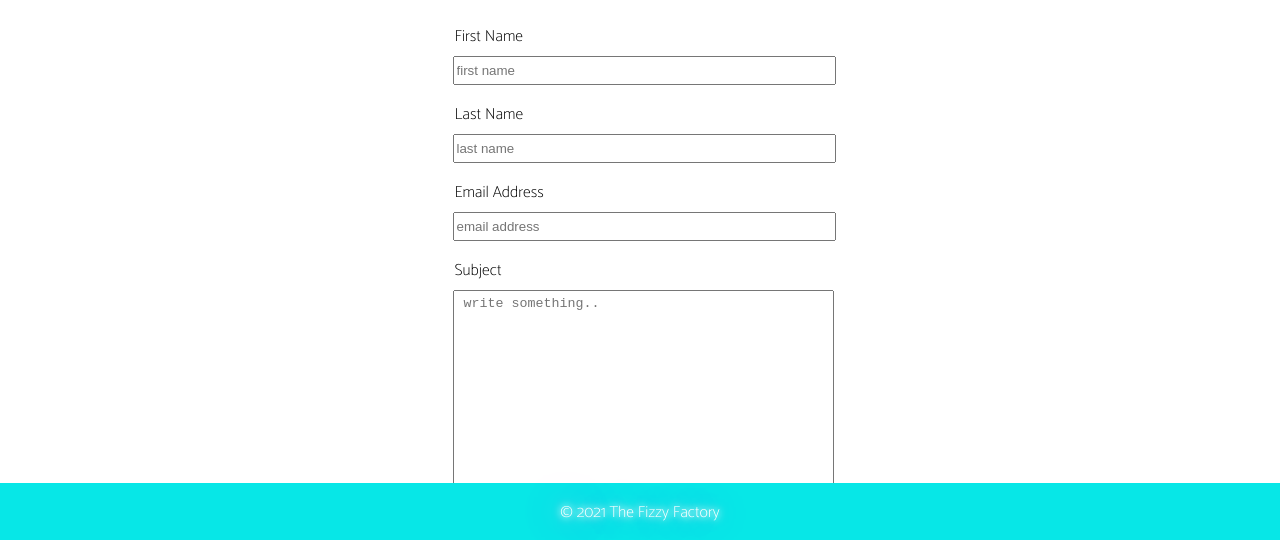
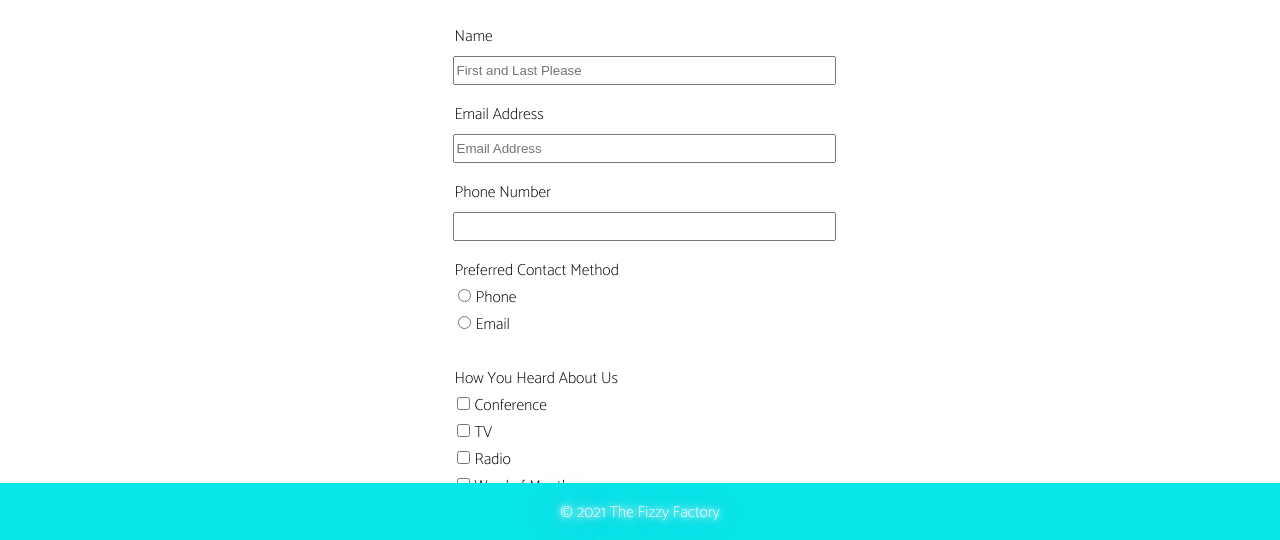
Before and after one commit to lbullen21/ecommerce, a plain HTML site: page contact.html in a window 1280 px wide. Shown: the part 258-798 px from the top of the page. Drawn offline with Linux system fonts and the light colour scheme.

Commit message:
updated search and contact pages

```diff
--- a/contact.html
+++ b/contact.html
@@ -48,17 +48,41 @@
             <h2>Contact</h2>
         </div>
         <form>
-            <label>First Name</label>
-            <input type="text" id="fname" name="firstname" placeholder="first name">
-
-            <label for="lname">Last Name</label>
-            <input type="text" id="lname" name="lastname" placeholder="last name">
+            <label>Name</label>
+            <input type="text" id="fname" name="firstname" placeholder="First and Last Please">
 
             <label >Email Address</label>
-            <input type="text" id="email" name="email" placeholder="email address">
+            <input type="text" id="email" name="email" placeholder="Email Address">
 
-            <label for="subject">Subject</label>
-            <textarea id="subject" name="subject" placeholder=" write something.." style="height:200px"></textarea>
+            <label>Phone Number</label>
+            <br>
+            <input type="tel" id="phone" name="phone" pattern="[0-9]{3}-[0-9]{3}-[0-9]{4}" required>
+            <br>
+
+            <label>Preferred Contact Method</label>
+            <br>
+            <input type="radio" value="Phone"><label>Phone</label>
+            <br>
+            <input type="radio" value="Email"><label>Email</label>
+            <br>
+            <br>
+
+            <label>How You Heard About Us</label>
+            <br>
+            <input type="checkbox"><label>Conference</label>
+            <br>
+            <input type="checkbox"><label>TV</label>
+            <br>
+            <input type="checkbox"><label>Radio</label>
+            <br>
+            <input type="checkbox"><label>Word of Mouth</label>
+            <br>
+            <input type="checkbox"><label>Other</label>
+            <br>
+            <br>
+
+            <label for="comments">Comments</label>
+            <textarea id="subject" name="subject" placeholder=" Tell us what you think.." style="height:200px"></textarea>
 
             <input type="submit" value="Submit">
         </form>
--- a/styles.css
+++ b/styles.css
@@ -96,7 +96,7 @@ a {
     /* position: relative;
     align-content: center; */
     margin: 2rem 3rem;
-    border: dotted 1px rgba(0, 0, 0, 0.459);
+    border: dotted 1px rgb(0, 0, 0, 0.495);
     border-radius: 50%;
     width: 200px;
     height: 200px;
@@ -121,7 +121,7 @@ form {
     height: 600px;
 }
 
-input[type=text], label, textarea {
+input[type=text], input[type=tel], label, textarea {
     width: 100%;
     padding: 5px 2px ;
     margin-top: 6px;
@@ -134,6 +134,12 @@ input[type=submit]{
     color: white;
     padding: 12px 20px;
     border: none
+}
+
+/* Search page */
+
+.searchBar {
+
 }
 
 /* Footer */
```
Also changed, not shown: index.html (+1 -1 lines), search.html (+2 -0 lines).
